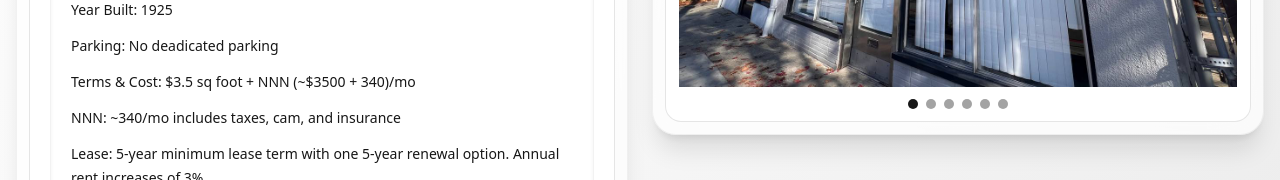
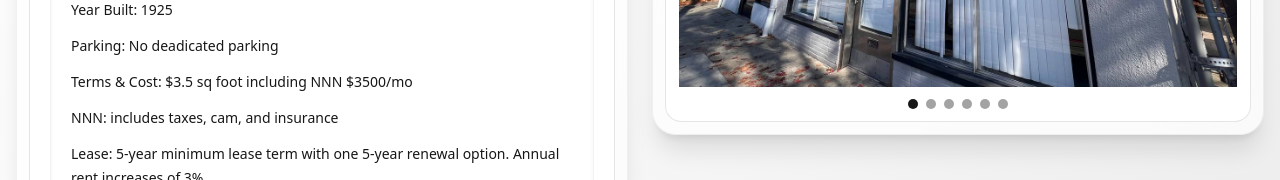
Before and after one commit to gr-miho/1053-Website, a plain HTML site: page index.html in a window 1280 px wide. Shown: the part 457-637 px from the top of the page. Drawn offline with nearby package versions, Linux system fonts and the light colour scheme.

Commit message:
Update terms and cost details in index.html
Changed from +NNN to including NNN. Delete the price of the NNN.

```diff
--- a/index.html
+++ b/index.html
@@ -95,8 +95,8 @@
                   <div><span class="font-medium">Building Size:</span> 1,017 Square Feet</div>
                   <div><span class="font-medium">Year Built:</span> 1925</div>
                   <div><span class="font-medium">Parking:</span> No deadicated parking</div>
-                  <div><span class="font-medium">Terms &amp; Cost:</span> $3.5 sq foot + NNN (~$3500 + 340)/mo</div>
-                  <div><span class="font-medium">NNN:</span> ~340/mo includes taxes, cam, and insurance</div>
+                  <div><span class="font-medium">Terms &amp; Cost:</span> $3.5 sq foot including NNN $3500/mo</div>
+                  <div><span class="font-medium">NNN:</span> includes taxes, cam, and insurance</div>
                   <div><span class="font-medium">Lease:</span> 5-year minimum lease term with one 5-year renewal option. Annual rent increases of 3%</div>
 
 
```
